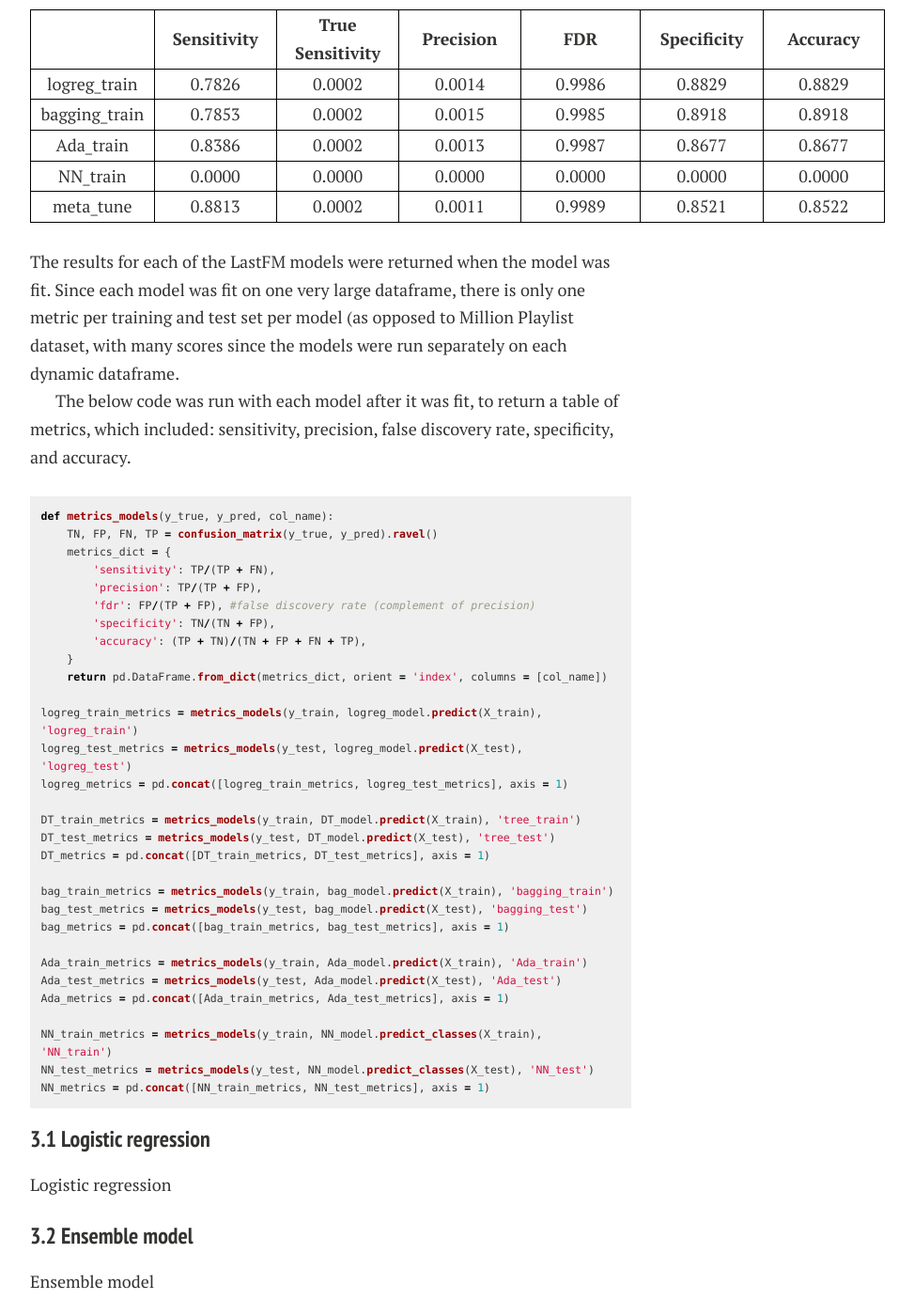
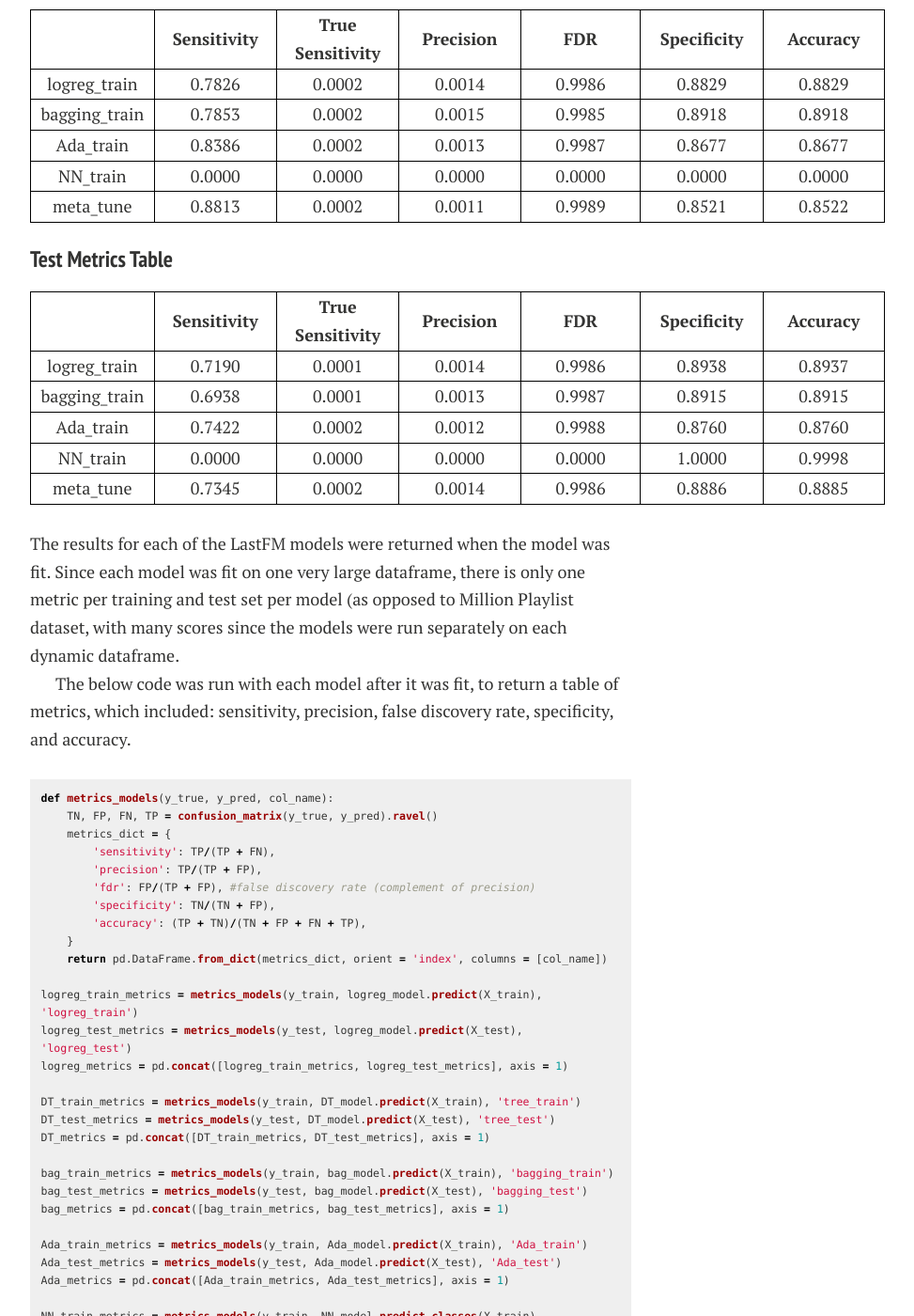
Before and after one commit to lyannaliu/lyannaliu.github.io, a Jekyll site: the page built from resultsandconclusion.md, in a window 1280 px wide and 1400 px high, scrolled down 12621 px. Shown: the whole window at 94% size, without its empty margins (288-1261 px from the left). Built offline with Jekyll 4.4.1, drawn with Linux system fonts in a browser that asks for light colours; nearby versions of some CDN libraries.

Commit message:
Update resultsandconclusion.md

```diff
--- a/resultsandconclusion.md
+++ b/resultsandconclusion.md
@@ -541,6 +541,76 @@ Overall, out of the three submodels, logistic regression performed the best. In
 </table>
 
 
+#### Test Metrics Table
+
+<style>
+.tablelines table, .tablelines td, .tablelines th {
+        border: 1.5px solid black;
+        }
+</style>
+
+<table class="tablelines" width="910">
+  <thead>
+    <tr align="center">
+      <th width="130"> </th>
+      <th width="130">Sensitivity</th>
+      <th width="130">True Sensitivity</th>
+      <th width="130">Precision</th>
+      <th width="130">FDR</th>
+      <th width="130">Specificity</th>
+      <th width="130">Accuracy</th>
+    </tr>
+  </thead>
+  <tbody>
+    <tr align="center">
+      <td>logreg_train</td>
+      <td> 0.7190</td>
+      <td> 0.0001</td>
+      <td> 0.0014</td>
+      <td> 0.9986</td>
+      <td> 0.8938</td>
+      <td> 0.8937</td>
+    </tr>
+    <tr align="center">
+      <td>bagging_train</td>
+      <td> 0.6938</td>
+      <td> 0.0001</td>
+      <td> 0.0013</td>
+      <td> 0.9987</td>
+      <td> 0.8915</td>
+      <td> 0.8915</td>
+    </tr>
+     <tr align="center">
+      <td>Ada_train</td>
+      <td> 0.7422</td>
+      <td> 0.0002</td>
+      <td> 0.0012</td>
+      <td> 0.9988</td>
+      <td> 0.8760</td>
+      <td> 0.8760</td>
+    </tr>
+    <tr align="center">
+      <td>NN_train</td>
+      <td> 0.0000</td>
+      <td> 0.0000</td>
+      <td> 0.0000</td>
+      <td> 0.0000</td>
+      <td> 1.0000</td>
+      <td> 0.9998</td>
+    </tr>
+    <tr align="center">
+      <td>meta_tune</td>
+      <td> 0.7345</td>
+      <td> 0.0002</td>
+      <td> 0.0014</td>
+      <td> 0.9986</td>
+      <td> 0.8886</td>
+      <td> 0.8885</td>
+   </tr>
+  </tbody>
+</table>
+
+
 The results for each of the LastFM models were returned when the model was fit. Since each model was fit on one very large dataframe, there is only one metric per training and test set per model (as opposed to Million Playlist dataset, with many scores since the models were run separately on each dynamic dataframe.
 
 The below code was run with each model after it was fit, to return a table of metrics, which included: sensitivity, precision, false discovery rate, specificity, and accuracy.
```
